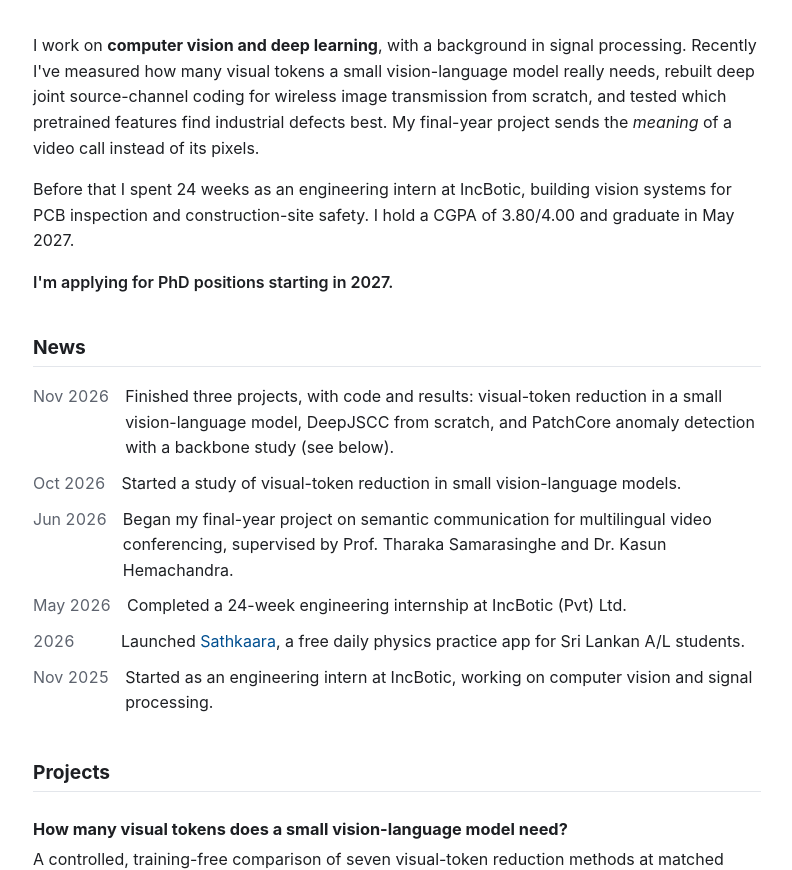
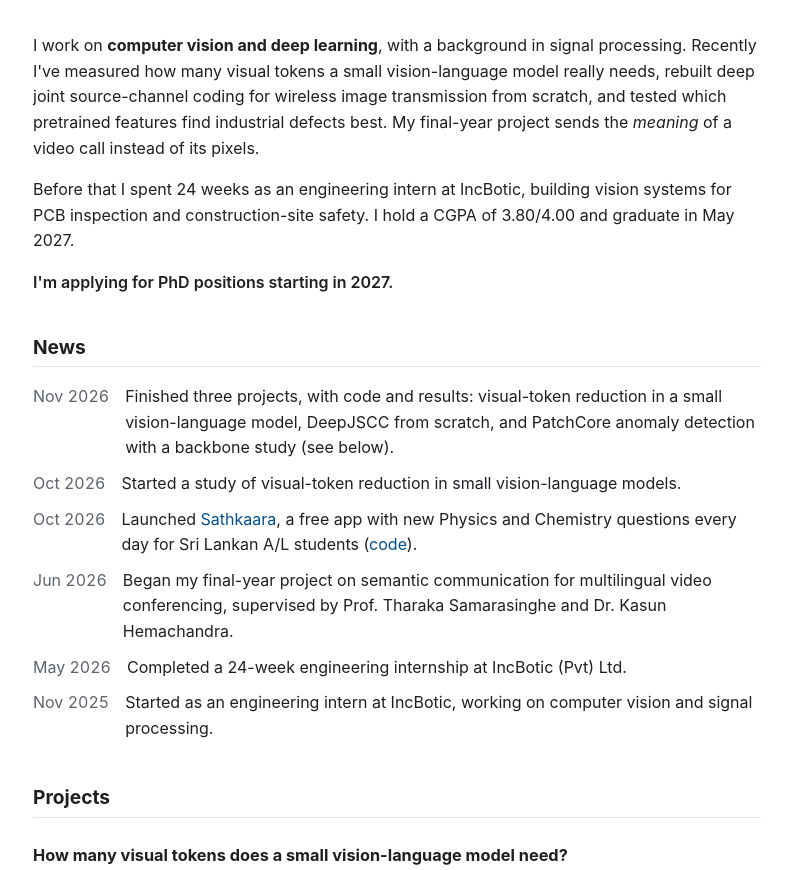
Before and after one commit to Sithum02/Sithum02.github.io, a plain HTML site: page index.html in a window 1280 px wide. Shown: the part 180-1050 px from the top of the page, without its empty margins (243-1035 px from the left). Drawn offline with Linux system fonts and the light colour scheme.

Commit message:
Sathkaara: link the live app and mention Chemistry; updated CV

```diff
--- a/index.html
+++ b/index.html
@@ -49,9 +49,9 @@
     <ul class="news">
       <li><span class="date">Nov 2026</span> <span>Finished three projects, with code and results: visual-token reduction in a small vision-language model, DeepJSCC from scratch, and PatchCore anomaly detection with a backbone study (see below).</span></li>
       <li><span class="date">Oct 2026</span> <span>Started a study of visual-token reduction in small vision-language models.</span></li>
+      <li><span class="date">Oct 2026</span> <span>Launched <a href="https://sithum02.github.io/physics-daily/">Sathkaara</a>, a free app with new Physics and Chemistry questions every day for Sri Lankan A/L students (<a href="https://github.com/Sithum02/physics-daily">code</a>).</span></li>
       <li><span class="date">Jun 2026</span> <span>Began my final-year project on semantic communication for multilingual video conferencing, supervised by Prof. Tharaka Samarasinghe and Dr. Kasun Hemachandra.</span></li>
       <li><span class="date">May 2026</span> <span>Completed a 24-week engineering internship at IncBotic (Pvt) Ltd.</span></li>
-      <li><span class="date">2026</span> <span>Launched <a href="https://github.com/Sithum02/physics-daily">Sathkaara</a>, a free daily physics practice app for Sri Lankan A/L students.</span></li>
       <li><span class="date">Nov 2025</span> <span>Started as an engineering intern at IncBotic, working on computer vision and signal processing.</span></li>
     </ul>
   </section>
```
Also changed, not shown: 1 other file.
